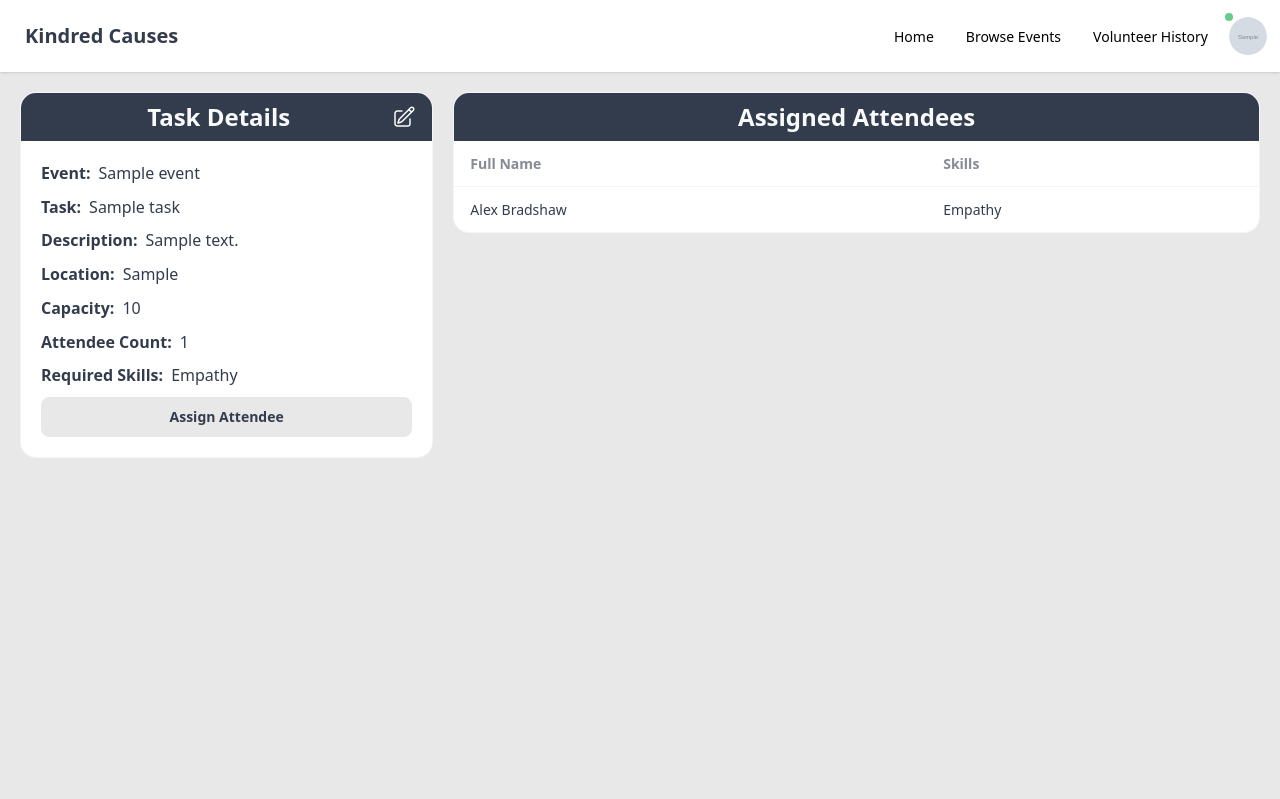
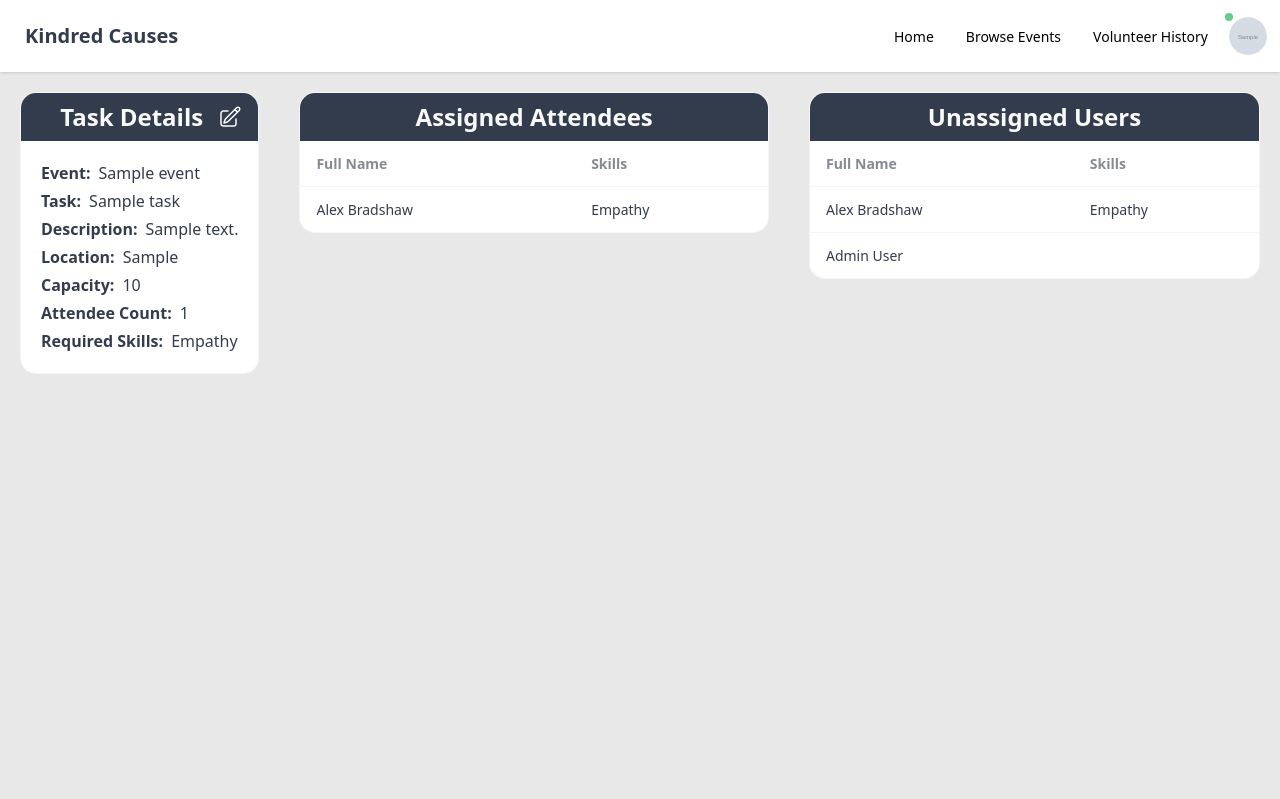
Before and after one commit to alesss-b/kindred-causes, a Django app: page /task/view/1/ in a window 1280 px wide. Shown: the top 799 px of the page. Run offline with Django 5.2, Linux system fonts and the light colour scheme; a user stored in the database is signed in; data comes from the database, SQL or seed files in the repository; tables that the repository leaves empty hold one stand-in row (values such as "Sample post"); grey boxes marked "Sample" are stand-in pictures; style sheets or scripts are compiled from the project's sources.

Commit message:
Allow assigning user to tasks

```diff
--- a/kindred_causes/main/templates/task_details.html
+++ b/kindred_causes/main/templates/task_details.html
@@ -3,9 +3,9 @@
 {% block page_title %}Event Details{% endblock page_title %}
 
 {% block content %}
-    <div class="grow grid grid-cols-3 h-fit gap-5">
-        <div class="col-span-1">
-            <div class="flex flex-col justify-between items-center h-full w-full m-5 overflow-x-auto border border-base-content/5 accent bg-base-100 rounded-2xl">
+    <div class="grow flex flex-row h-fit">
+        <div class="col-span-1 m-5">
+            <div class="flex flex-col justify-between items-center h-full w-full overflow-x-auto border border-base-content/5 accent bg-base-100 rounded-2xl">
                 <div class="flex justify-between items-center px-2 w-full bg-neutral text-neutral-content">
                     <div class="size-6"></div>
                     <div class="text-2xl font-bold text-center py-2">Task Details</div>
@@ -54,14 +54,54 @@
                             No skills required
                         {% endfor %}
                     </div>
-                    <a href="{% url 'matching_form' %}" class="btn">
-                        Assign Attendee
-                    </a>
                 </div>
             </div>
         </div>
-        <div class="col-span-2 flex justify-around h-fit">
-            {% include "partials/table.html" with records=attendees fields=attendees_fields headers=attendees_headers table_title="Assigned Attendees" view_page="view_task" %}
+        <div class="flex justify-around h-fit grow">
+            <div class="h-full w-full m-5 overflow-x-auto border border-base-content/5 accent bg-base-100 rounded-2xl">
+                <div class="text-2xl font-bold w-full text-center py-2 bg-neutral text-neutral-content">Assigned Attendees</div>
+                <table class="table">
+                    <thead>
+                        <tr>
+                            <th>Full Name</th>
+                            <th>Skills</th>
+                        </tr>
+                    </thead>
+                    <tbody>
+                        {% for user in attendees %}
+                            <tr class="hover:bg-base-300 cursor-pointer">
+                                    <td>{{user.get_full_name}}</td>
+                                    <td>{{user.profile.get_skill_names}}</t>
+                            </tr>
+                        {% empty %}
+                            <tr><td colspan="2">No records found.</td></tr>
+                        {% endfor %}
+                    </tbody>
+                </table>
+            </div>
+        </div>
+        <div class="flex justify-around h-fit grow">
+            <div class="h-full w-full m-5 overflow-x-auto border border-base-content/5 accent bg-base-100 rounded-2xl">
+                <div class="text-2xl font-bold w-full text-center py-2 bg-neutral text-neutral-content">Unassigned Users</div>
+                <table class="table">
+                    <thead>
+                        <tr>
+                            <th>Full Name</th>
+                            <th>Skills</th>
+                        </tr>
+                    </thead>
+                    <tbody>
+                        {% for user in unassigned_users %}
+                            <tr class="hover:bg-base-300 cursor-pointer" onclick="window.location='{% url 'assign_user_to_task' user.pk object.pk %}'">
+                                    <td>{{user.get_full_name}}</td>
+                                    <td>{{user.profile.get_skill_names}}</t>
+                            </tr>
+                        {% empty %}
+                            <tr><td colspan="2">No records found.</td></tr>
+                        {% endfor %}
+                    </tbody>
+                </table>
+            </div>
         </div>
     </div>
 {% endblock content %}
--- a/kindred_causes/main/urls.py
+++ b/kindred_causes/main/urls.py
@@ -14,6 +14,8 @@ urlpatterns = [
     path('account/', views.AccountView.as_view(), name='account'),
     path('volunteer_history/', views.TaskHistoryView.as_view(), name='volunteer_history'),
     path('matching_form/', views.matching_form, name='matching_form'),
+
+    path('assign_user_to_task/<int:user_id>/<int:task_id>', views.AssignTaskView.as_view(), name='assign_user_to_task'),
 
     path('', views.LandingView.as_view(), name='landing'),
     path('home/', views.HomeView.as_view(), name='home'),
--- a/kindred_causes/main/views.py
+++ b/kindred_causes/main/views.py
@@ -4,6 +4,7 @@ from django.views.generic.edit import CreateView, UpdateView, DeleteView
 from django.views.generic import DetailView, TemplateView
 from .models import AvatarOption, EventReview, Event, Task, UserProfile, Skill, Notification
 from .forms import EventReviewForm, EventForm, SkillManagementForm, ReadOnlyEventForm, TaskForm, NotificationManagementForm
+from django.contrib.auth.models import User
 from django.contrib.auth.mixins import LoginRequiredMixin, AccessMixin
 from django.views import View
 from django.contrib.auth.models import Group
@@ -201,8 +202,50 @@ class TaskDetailView(LoginRequiredMixin, DetailView):
     def get_context_data(self, **kwargs):
         context = super().get_context_data(**kwargs)
         context['attendees'] = self.get_object().attendees.all()
+        context['unassigned_users'] = User.objects.all()
         context['attendees_fields'] = ["get_full_name", "profile.get_skill_names"]
         context['attendees_headers'] = ["Full Name", 'Skills']
+        return context
+
+
+class AssignTaskView(AccessMixin, TemplateView):
+    """Assign Task View
+    Page confirming that user should be assigned to task.
+
+    Requires login to view.
+    """
+    template_name = 'confirm_assign_task.html'
+
+    def dispatch(self, request, *args, **kwargs):
+        """Handles authorization
+        """
+        if not request.user.is_authenticated:
+            return self.handle_no_permission()
+        if not self.request.user.groups.filter(name="Admin").exists():
+            return HttpResponseRedirect(reverse('home'))
+
+        return super().dispatch(request, *args, **kwargs)
+
+
+    def post(self, request, *args, **kwargs):
+        if 'user_id' in kwargs and 'task_id' in kwargs:
+            user = User.objects.get(pk=self.kwargs['user_id'])
+            task = Task.objects.get(id=self.kwargs['task_id'])
+            task.attendees.add(user)
+            task.save()
+
+        return HttpResponseRedirect(reverse('view_task', kwargs={'pk':task.id}))
+
+
+    def get_context_data(self, **kwargs):
+        context = super().get_context_data(**kwargs)
+
+        if 'user_id' in self.kwargs:
+            context['user'] = User.objects.get(pk=self.kwargs['user_id'])
+
+        if 'task_id' in self.kwargs:
+            context['task'] = Task.objects.get(id=self.kwargs['task_id'])
+        print(context)
         return context
 
 
--- a/kindred_causes/templates/partials/table.html
+++ b/kindred_causes/templates/partials/table.html
@@ -11,7 +11,12 @@
         </thead>
         <tbody>
             {% for item in records %}
-                <tr class="hover:bg-base-300 cursor-pointer" onclick="window.location='{% url view_page item.pk %}'">
+                <tr
+                {% if view_page %}
+                class="hover:bg-base-300 cursor-pointer"
+                onclick="window.location='{% url view_page item.pk %}'"
+                {% endif %}
+                >
                     {% for field in fields %}
                         <td>{{ item|get_attr:field }}</td>
                     {% endfor %}
```
Also changed, not shown: kindred_causes/main/templates/confirm_assign_task.html (added, +19 -0 lines).
